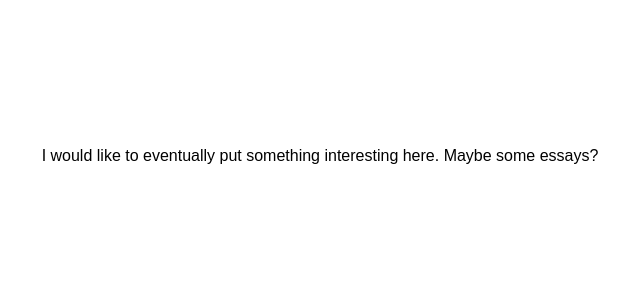
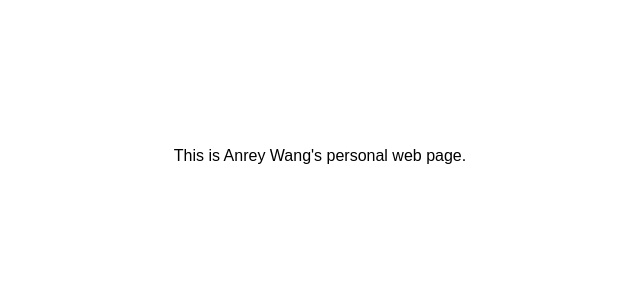
Before and after one commit to anreyw/anrey.wang, a Next.js app: page / in a window 1280 px wide. Shown: the top 300 px of the page, without its empty margins (320-960 px from the left). Built offline with nearby package versions, Linux system fonts and the light colour scheme; a web font is replaced by a local one.

Commit message:
Update main content

```diff
--- a/src/app/page.tsx
+++ b/src/app/page.tsx
@@ -4,7 +4,7 @@ export default function Page(): JSX.Element {
   return (
     <main className="mt-36">
       <p className="text-center">
-        I would like to eventually put something interesting here. Maybe some essays?
+        This is Anrey Wang's personal web page.
       </p>
     </main>
   );
```
